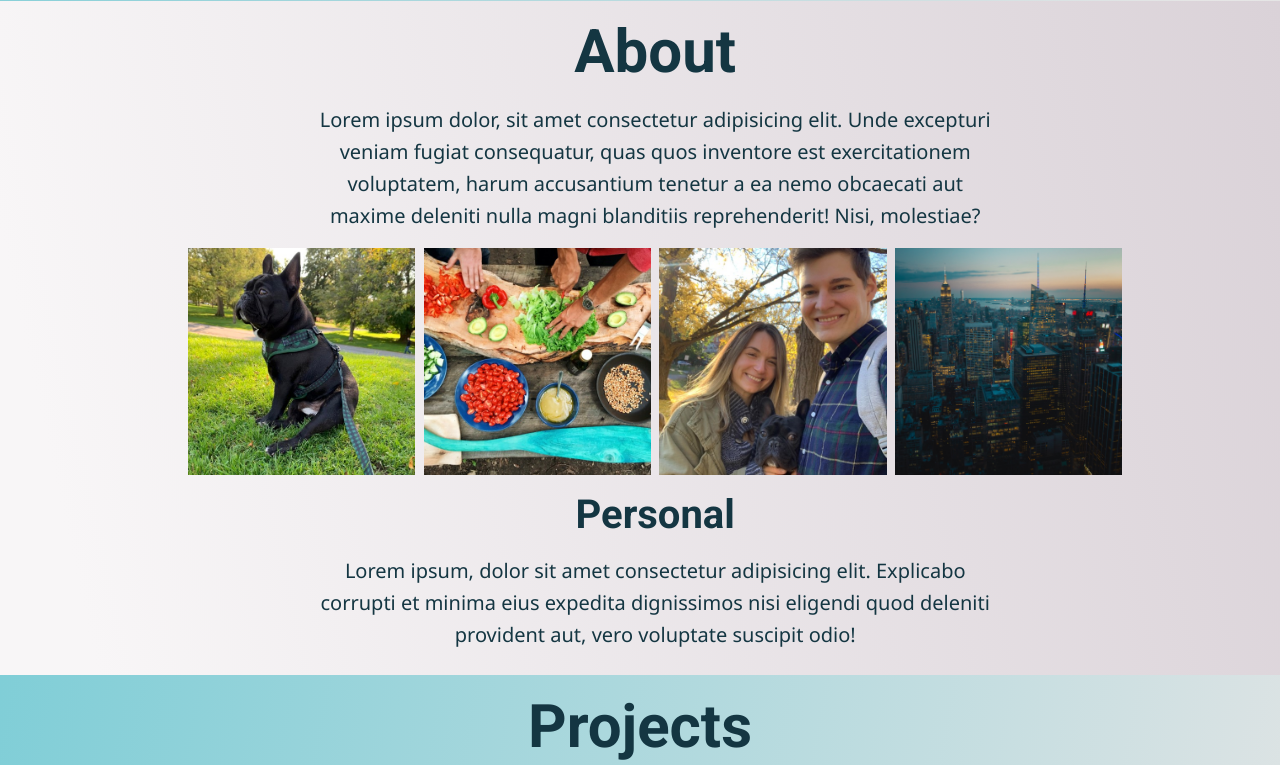
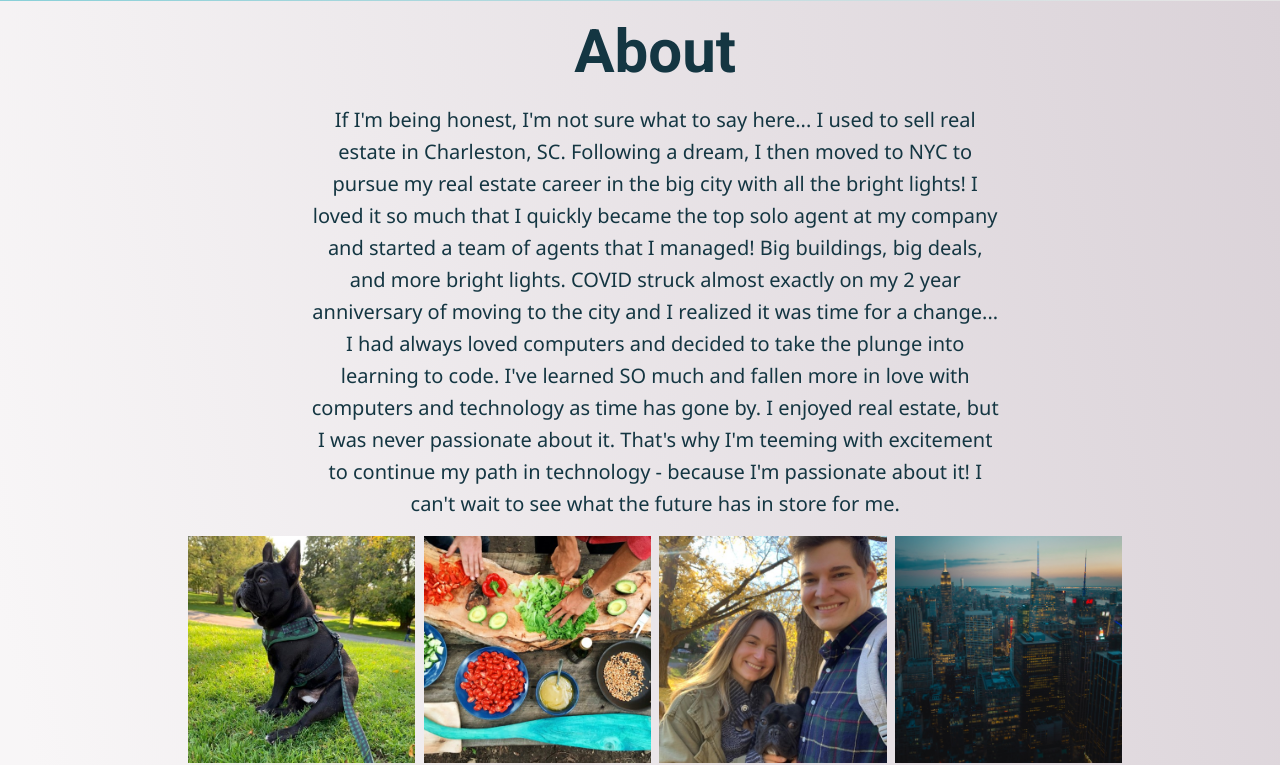
Before and after one commit to zaneaw/portfolio, a Next.js app: page / in a window 1280 px wide. Shown: the part 655-1420 px from the top of the page. Built offline with nearby package versions, Linux system fonts and the light colour scheme.

Commit message:
content for about section

```diff
--- a/components/about.jsx
+++ b/components/about.jsx
@@ -55,18 +55,16 @@ export default function About() {
                 }}
                 viewport={{ once: true }}
             >
-                Lorem ipsum dolor, sit amet consectetur adipisicing elit. Unde
-                excepturi veniam fugiat consequatur, quas quos inventore est
-                exercitationem voluptatem, harum accusantium tenetur a ea nemo
-                obcaecati aut maxime deleniti nulla magni blanditiis
-                reprehenderit! Nisi, molestiae?
+                If I&apos;m being honest, I&apos;m not sure what to say here... I used to sell real estate in Charleston, SC. Following a dream, I then moved to NYC to pursue my real estate career in the big city with all the bright lights! I loved it so much that I quickly became the top solo agent at my company and started a team of agents that I managed! Big buildings, big deals, and more bright lights. COVID struck almost exactly on my 2 year anniversary of moving to the city and I realized it was time for a change... I had always loved computers and decided to take the plunge into learning to code. I&apos;ve learned SO much and fallen more in love with computers and technology as time has gone by. I enjoyed real estate, but I was never passionate about it. That&apos;s why I&apos;m teeming with excitement to continue my path in technology - because I&apos;m passionate about it! I can&apos;t wait to see what the future has in store for me.
             </motion.p>
 
             {photos.map((photo) => (
                 <motion.div
                     key={photo.text}
                     whileHover={{ scale: 1.2, zIndex: 3 }}
-                    className={`${styles.image} styles.${photo.text.toLowerCase()}`}
+                    className={`${
+                        styles.image
+                    } styles.${photo.text.toLowerCase()}`}
                     variants={textVariant}
                     initial="hidden"
                     whileInView="visible"
@@ -97,10 +95,7 @@ export default function About() {
                 whileInView="visible"
                 viewport={{ once: true }}
             >
-                Lorem ipsum, dolor sit amet consectetur adipisicing elit.
-                Explicabo corrupti et minima eius expedita dignissimos nisi
-                eligendi quod deleniti provident aut, vero voluptate suscipit
-                odio!
+                As you know already, I&apos;m Zane and I&apos;m a software engineer that used to sell real estate at the highest level... I have a lovely partner who has been extremely supportive throughout my career change - thank you! We have a very handsome French Bulldog whose name is Theo, he brings us so much joy and certainly keeps us laughing. Cooking is something that I enjoy very much. I cook everything from dinner to homemade sourdough bread... I love food! Who doesn&apos;t?
             </motion.p>
         </section>
     );
```
